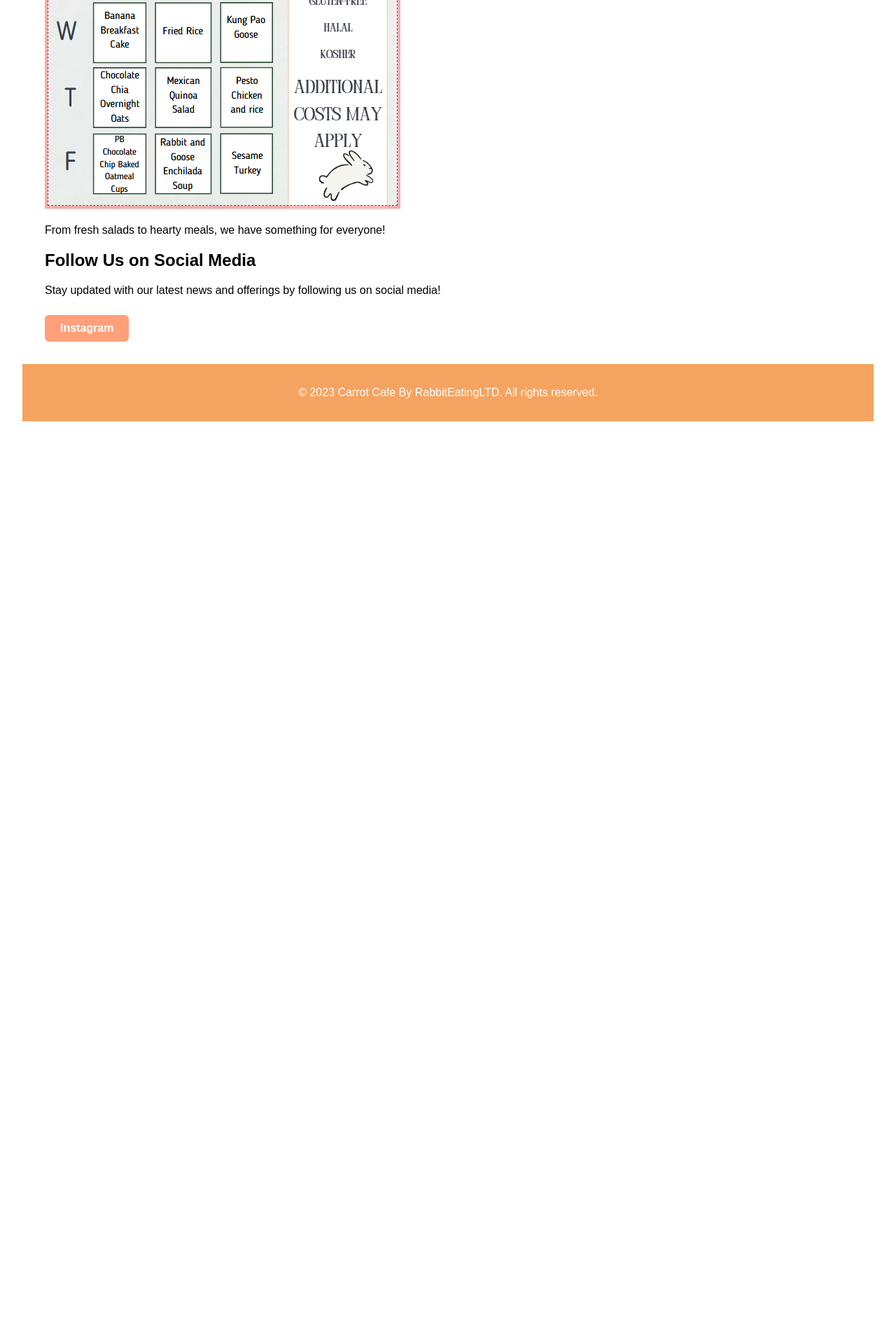
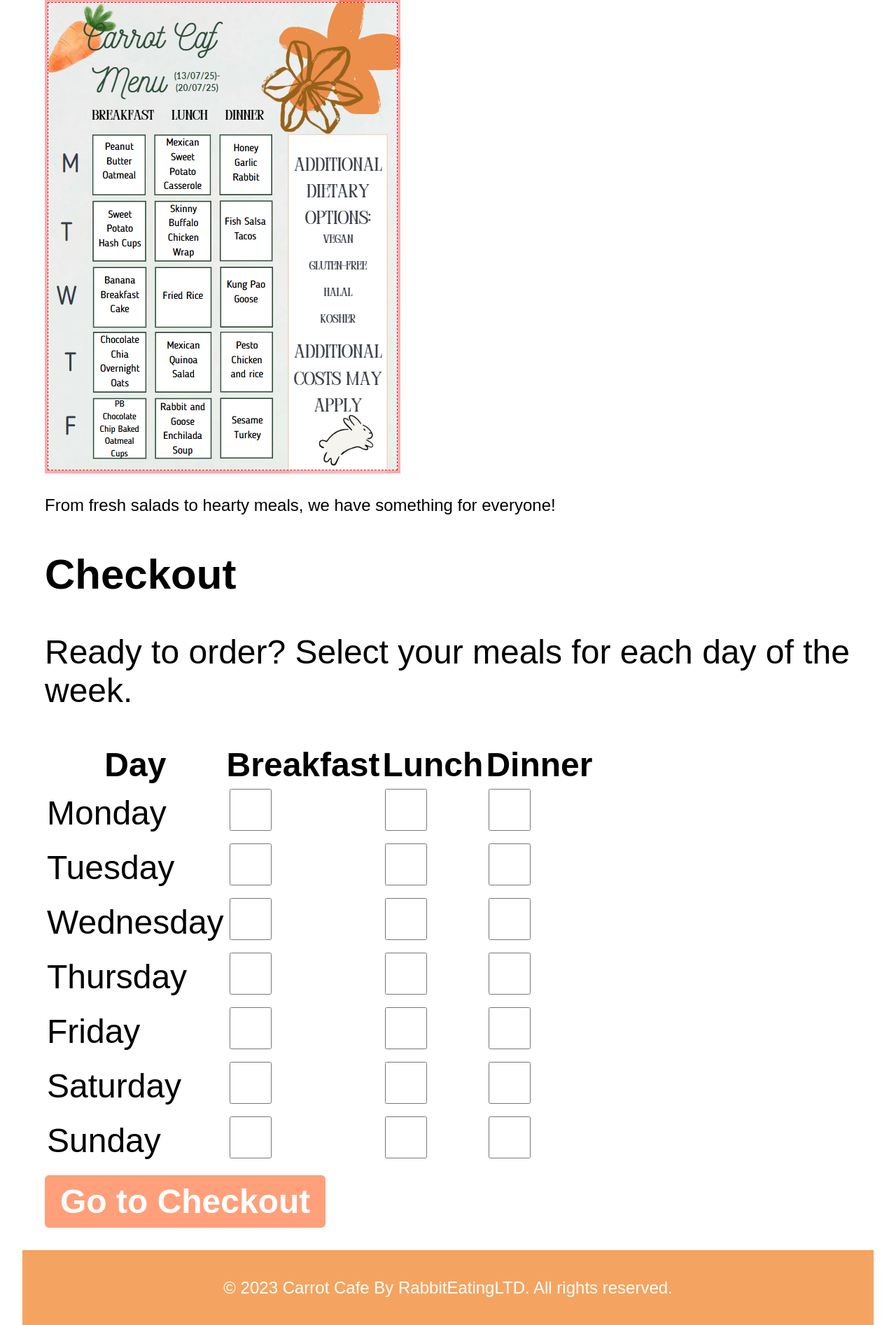
Before and after one commit to totalylegit/RabbitEatingLTD, a Flask app: template templates/homepage.html in a window 1280 px wide. Shown: the part 1266-3159 px from the top of the page at 70% size. Before the commit the page ends 1868 px from the top, so only its background shows below. Run offline with Flask 3, Linux system fonts and the light colour scheme; the template is opened without the code that fills it, so the values that code supplies are empty.

Commit message:
checkout

```diff
--- a/static/styles.css
+++ b/static/styles.css
@@ -1,6 +1,7 @@
 body {
     margin: 0;
     font-family: Arial, sans-serif;
+    font-size: 1.5em;
 }
 .top-bar{
     display: flex;
--- a/templates/homepage.html
+++ b/templates/homepage.html
@@ -52,10 +52,99 @@
 
         </section>
 
-        <section class="social-media-section">
-            <h2>Follow Us on Social Media</h2>
-            <p>Stay updated with our latest news and offerings by following us on social media!</p>
-            <a href="https://www.instagram.com" class="action-btn">Instagram</a>
+        <form id="checkout-form" action="../templates/checkout.html" method="GET">
+            <section class="checkout-section">
+                <h2 style="font-size: 2.5em;">Checkout</h2>
+                <p style="font-size: 2em;">Ready to order? Select your meals for each day of the week.</p>
+                <table class="meal-grid" style="font-size: 2em;">
+                <thead>
+                    <tr>
+                    <th>Day</th>
+                    <th>Breakfast</th>
+                    <th>Lunch</th>
+                    <th>Dinner</th>
+                    </tr>
+                </thead>
+                <tbody>
+                    <tr>
+                    <td>Monday</td>
+                    <td><input type="checkbox" name="monday_breakfast" value="1" style="width: 60px; height: 60px;"></td>
+                    <td><input type="checkbox" name="monday_lunch" value="1" style="width: 60px; height: 60px;"></td>
+                    <td><input type="checkbox" name="monday_dinner" value="1" style="width: 60px; height: 60px;"></td>
+                    </tr>
+                    <tr>
+                    <td>Tuesday</td>
+                    <td><input type="checkbox" name="tuesday_breakfast" value="1" style="width: 60px; height: 60px;"></td>
+                    <td><input type="checkbox" name="tuesday_lunch" value="1" style="width: 60px; height: 60px;"></td>
+                    <td><input type="checkbox" name="tuesday_dinner" value="1" style="width: 60px; height: 60px;"></td>
+                    </tr>
+                    <tr>
+                    <td>Wednesday</td>
+                    <td><input type="checkbox" name="wednesday_breakfast" value="1" style="width: 60px; height: 60px;"></td>
+                    <td><input type="checkbox" name="wednesday_lunch" value="1" style="width: 60px; height: 60px;"></td>
+                    <td><input type="checkbox" name="wednesday_dinner" value="1" style="width: 60px; height: 60px;"></td>
+                    </tr>
+                    <tr>
+                    <td>Thursday</td>
+                    <td><input type="checkbox" name="thursday_breakfast" value="1" style="width: 60px; height: 60px;"></td>
+                    <td><input type="checkbox" name="thursday_lunch" value="1" style="width: 60px; height: 60px;"></td>
+                    <td><input type="checkbox" name="thursday_dinner" value="1" style="width: 60px; height: 60px;"></td>
+                    </tr>
+                    <tr>
+                    <td>Friday</td>
+                    <td><input type="checkbox" name="friday_breakfast" value="1" style="width: 60px; height: 60px;"></td>
+                    <td><input type="checkbox" name="friday_lunch" value="1" style="width: 60px; height: 60px;"></td>
+                    <td><input type="checkbox" name="friday_dinner" value="1" style="width: 60px; height: 60px;"></td>
+                    </tr>
+                    <tr>
+                    <td>Saturday</td>
+                    <td><input type="checkbox" name="saturday_breakfast" value="1" style="width: 60px; height: 60px;"></td>
+                    <td><input type="checkbox" name="saturday_lunch" value="1" style="width: 60px; height: 60px;"></td>
+                    <td><input type="checkbox" name="saturday_dinner" value="1" style="width: 60px; height: 60px;"></td>
+                    </tr>
+                    <tr>
+                    <td>Sunday</td>
+                    <td><input type="checkbox" name="sunday_breakfast" value="1" style="width: 60px; height: 60px;"></td>
+                    <td><input type="checkbox" name="sunday_lunch" value="1" style="width: 60px; height: 60px;"></td>
+                    <td><input type="checkbox" name="sunday_dinner" value="1" style="width: 60px; height: 60px;"></td>
+                    </tr>
+                </tbody>
+                </table>
+                <button type="submit" class="action-btn" style="font-size: 2em;">Go to Checkout</button>
+            </section>
+            <script>
+                // Load saved checkboxes from localStorage
+                document.addEventListener('DOMContentLoaded', function() {
+                    const days = ['monday','tuesday','wednesday','thursday','friday','saturday','sunday'];
+                    const meals = ['breakfast','lunch','dinner'];
+                    days.forEach(day => {
+                        meals.forEach(meal => {
+                            const key = `${day}_${meal}`;
+                            const checkbox = document.querySelector(`input[name="${key}"]`);
+                            if (checkbox && localStorage.getItem(key) === 'true') {
+                                checkbox.checked = true;
+                            }
+                        });
+                    });
+                });
+
+                // Save checkboxes to localStorage on submit
+                document.getElementById('meal-form').addEventListener('submit', function(e) {
+                    e.preventDefault();
+                    const days = ['monday','tuesday','wednesday','thursday','friday','saturday','sunday'];
+                    const meals = ['breakfast','lunch','dinner'];
+                    days.forEach(day => {
+                        meals.forEach(meal => {
+                            const key = `${day}_${meal}`;
+                            const checkbox = document.querySelector(`input[name="${key}"]`);
+                            localStorage.setItem(key, checkbox.checked);
+                        });
+                    });
+                    alert('Selections saved!');
+                });
+            </script>
+        </form>
+
         </section>
 </main>
 
--- a/templates/index.html
+++ b/templates/index.html
@@ -10,7 +10,7 @@
 <body class="body">`
     <div class="top-bar">
         <div class="top-bar-left">
-            <img src="../static/Sticker.png" alt="Carrot Cafe Logo" class="logo">
+            <img src="../static/Banner.png" alt="Carrot Cafe Logo" class="logo">
             <div class="dropdown">
                 <button class="dropbtn" aria-label="Open menu">
                     Menu
@@ -60,7 +60,7 @@
     </section>
 </main>
 <footer class="footer">
-        <p>© <span id="year"></span> Carrot Cafe. All rights reserved.</p>
+        <p>© <span id="year"></span> Carrot Cafe. All rights reserved. <br> "Me too Michael"</p>
         <script>
             document.getElementById('year').textContent = new Date().getFullYear();
         </script>
```
Also changed, not shown: templates/checkout.html (added, +82 -0 lines).
